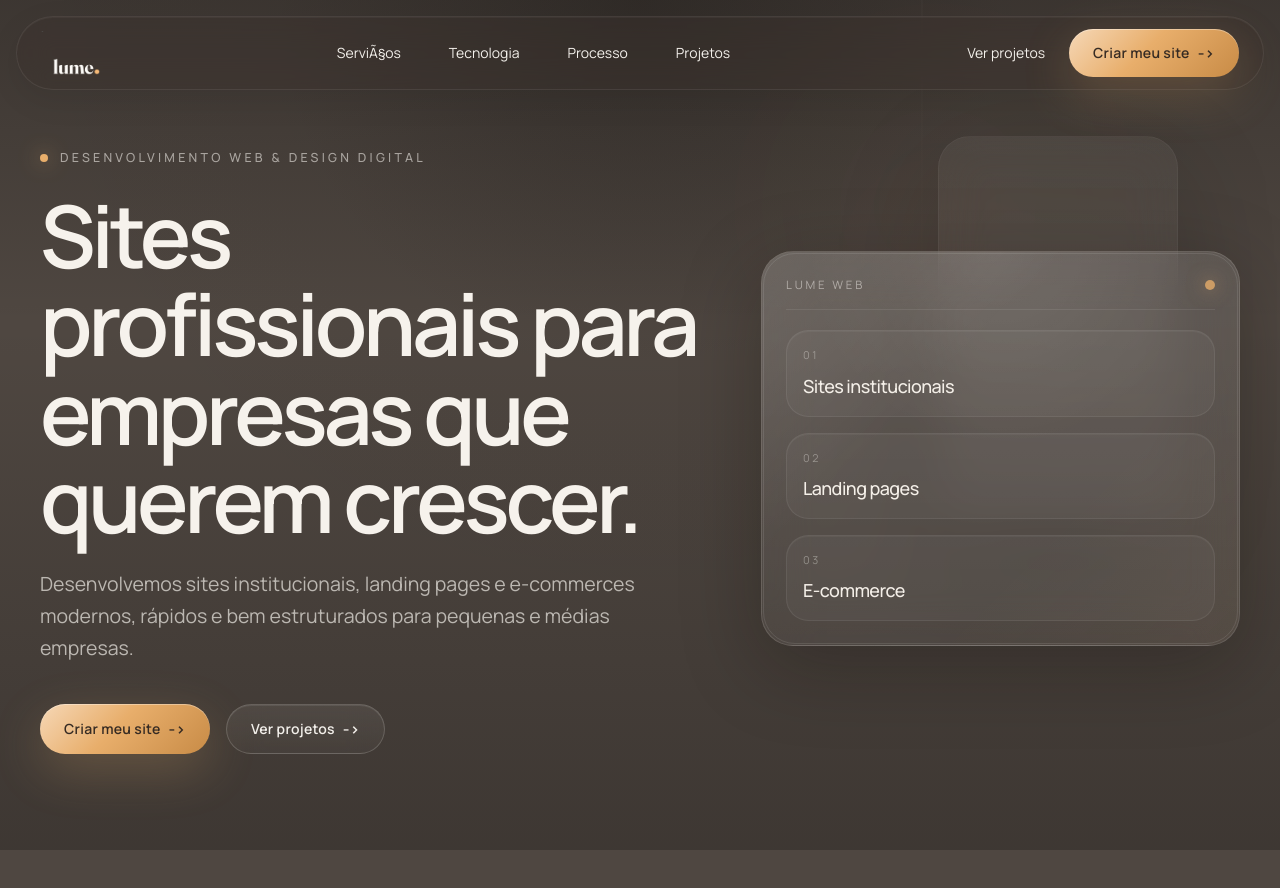
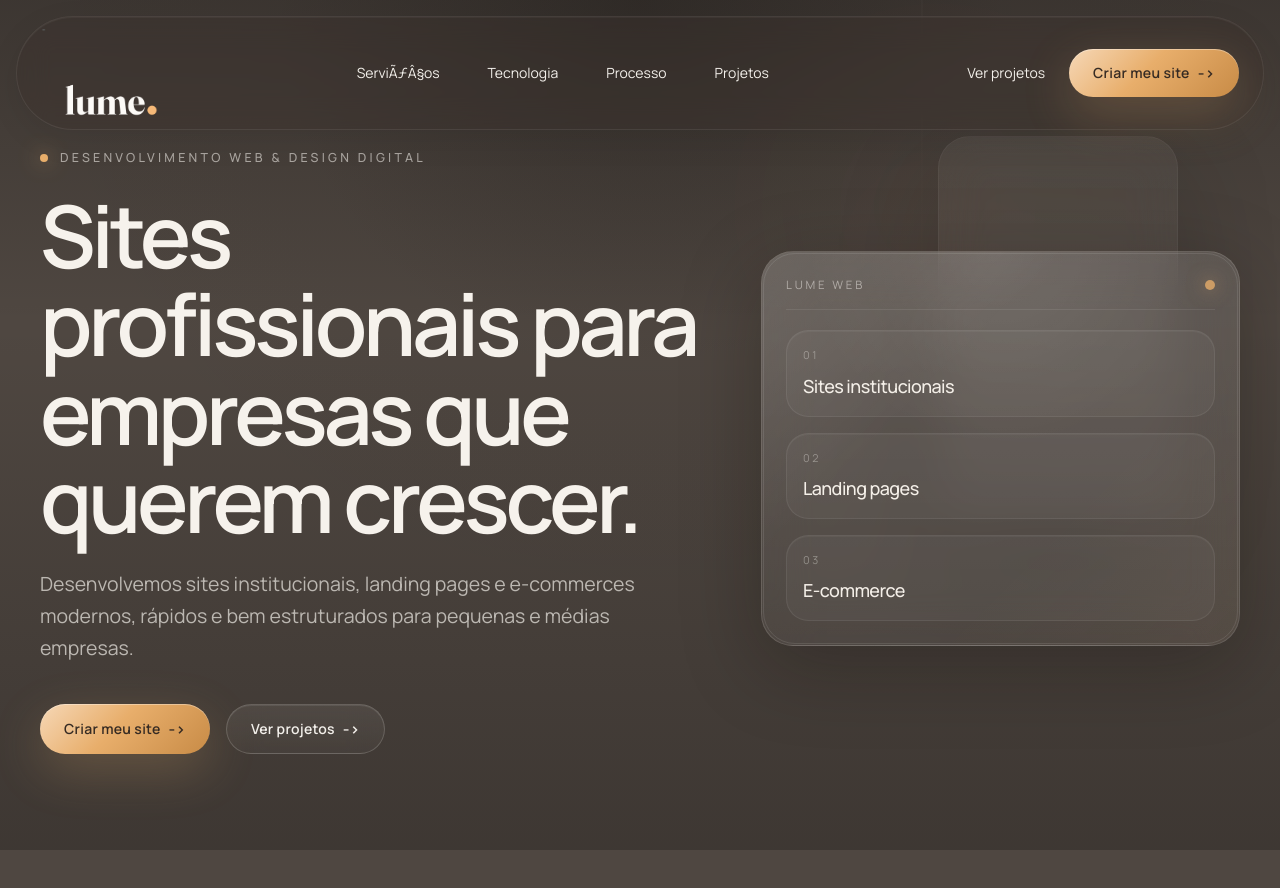
Before and after one commit to JuanGabrielGomes/Lume.v2, a Next.js app: page / in a window 1280 px wide. Shown: the top 888 px of the page. Built offline with nearby package versions, Linux system fonts and the light colour scheme.

Commit message:
Double header logo scale

```diff
--- a/src/components/site-header/site-header.tsx
+++ b/src/components/site-header/site-header.tsx
@@ -6,7 +6,7 @@ import { useState } from "react";
 import { ButtonLink } from "@/components/ui/button-link";
 
 const links = [
-  { href: "#services", label: "ServiÃ§os" },
+  { href: "#services", label: "ServiÃƒÂ§os" },
   { href: "#why-lume", label: "Tecnologia" },
   { href: "#process", label: "Processo" },
   { href: "#projects", label: "Projetos" },
@@ -46,8 +46,8 @@ export function SiteHeader() {
             width={1200}
             height={902}
             priority
-            sizes="(max-width: 640px) 156px, (max-width: 768px) 172px, 196px"
-            className="h-9 w-auto max-w-none sm:h-10 md:h-11"
+            sizes="(max-width: 640px) 312px, (max-width: 768px) 344px, 392px"
+            className="h-[4.5rem] w-auto max-w-none sm:h-20 md:h-[5.5rem]"
           />
         </a>
 
```
